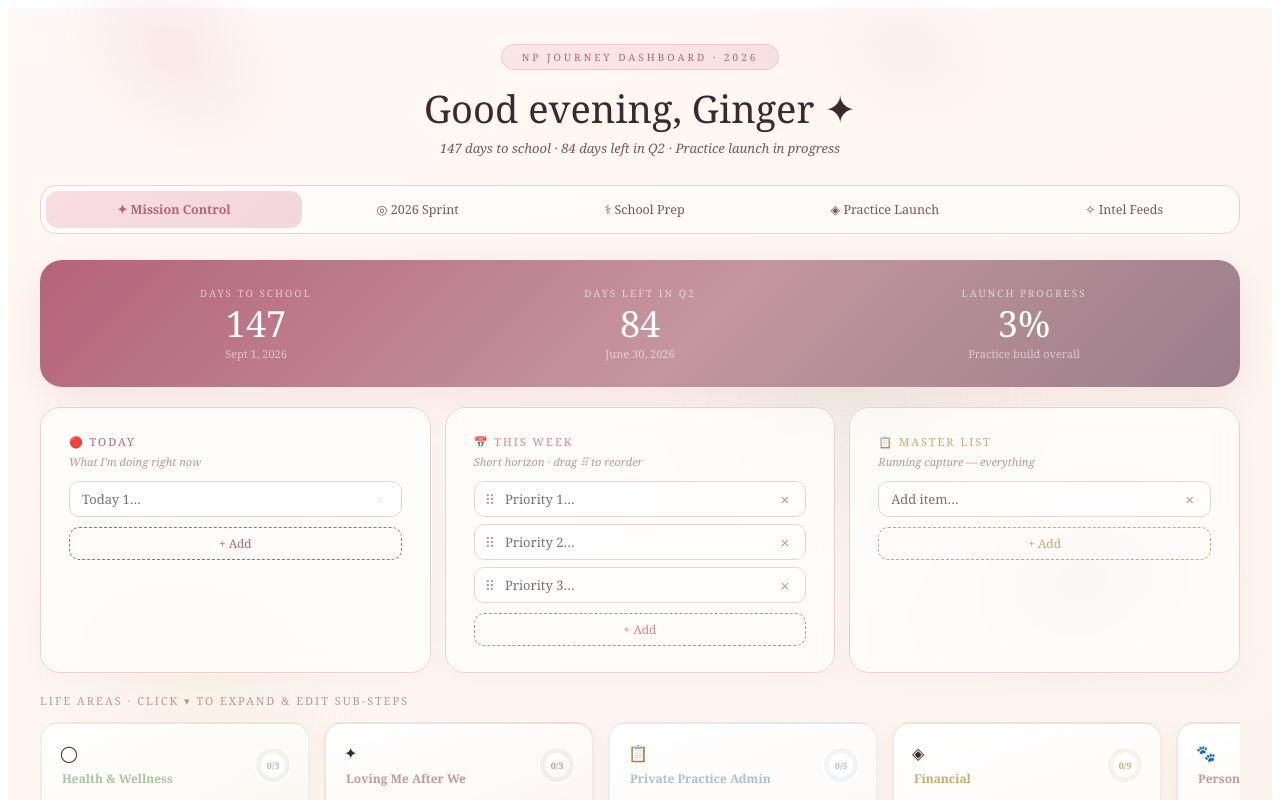
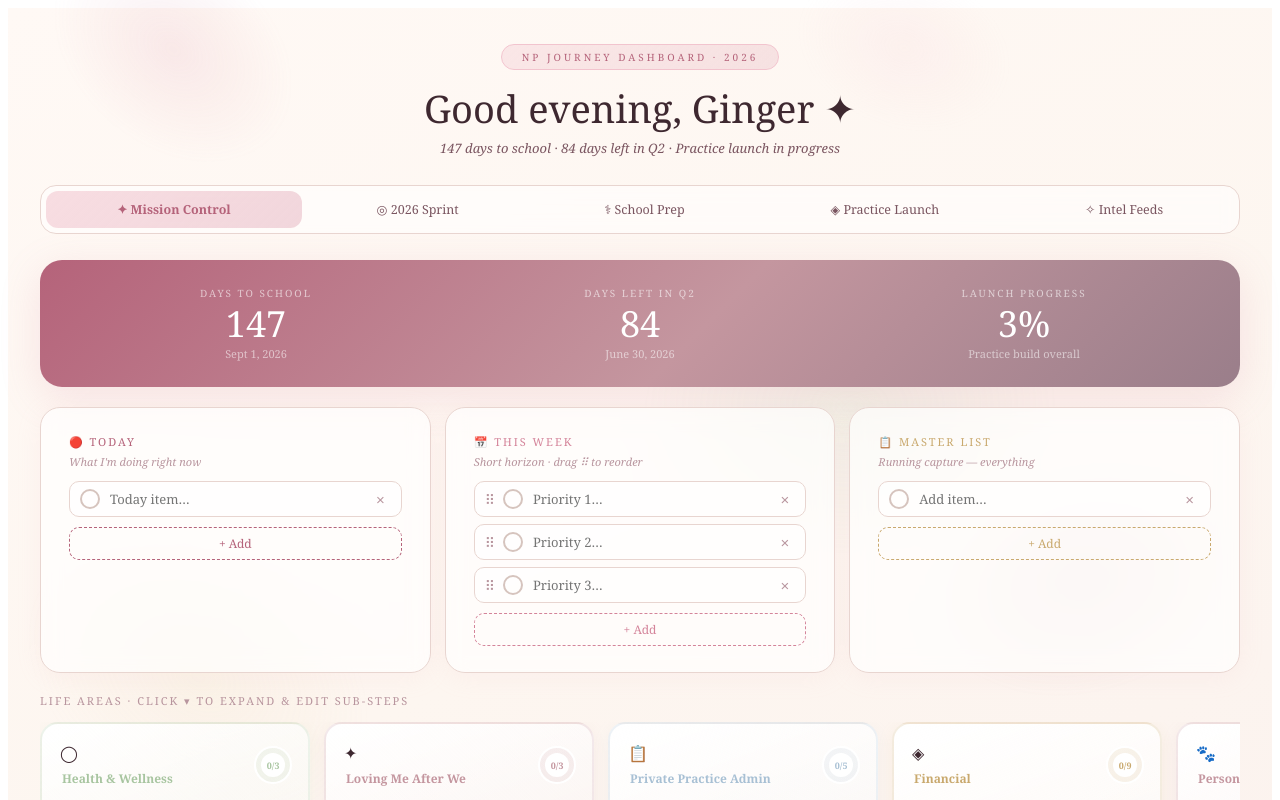
Before and after one commit to gingerlatte/master-sprint-dashboard, a React (Vite) app: page / in a window 1280 px wide. Shown: the top 800 px of the page. Built offline with nearby package versions, Linux system fonts and the light colour scheme.

Commit message:
Update App.jsx

```diff
--- a/src/App.jsx
+++ b/src/App.jsx
@@ -452,14 +452,20 @@ export default function App(){
                 <div style={{fontSize:"11px",letterSpacing:"2px",textTransform:"uppercase",color:C.deep,marginBottom:"5px"}}>🔴 Today</div>
                 <p style={{margin:"0 0 12px",fontSize:"11px",color:C.muted,fontStyle:"italic"}}>What I'm doing right now</p>
                 <div style={{display:"flex",flexDirection:"column",gap:"7px"}}>
-                  {(todayList||[]).map((p,i)=>(
-                    <div key={i} style={{display:"flex",alignItems:"center",gap:"8px",padding:"7px 10px",borderRadius:"10px",background:"rgba(255,255,255,0.6)",border:`1px solid ${C.dusty}`}}>
-                      <input value={p} placeholder={`Today ${i+1}…`} onChange={e=>{const n=[...todayList];n[i]=e.target.value;setTodayList(n);}} style={{flex:1,border:"none",background:"transparent",fontSize:"13px",color:p?C.text:C.muted,fontFamily:"Georgia,serif",outline:"none"}}/>
-                      <button onClick={()=>setTodayList(todayList.filter((_,idx)=>idx!==i))} style={{background:"transparent",border:"none",color:C.muted,fontSize:"15px",cursor:"pointer",opacity:todayList.length===1?0.2:1}}>×</button>
+                  {(todayList||[]).map((p,i)=>{
+                    const txt=typeof p==="object"?p.text:p;
+                    const done=typeof p==="object"?p.done:false;
+                    return(
+                    <div key={i} style={{display:"flex",alignItems:"center",gap:"8px",padding:"7px 10px",borderRadius:"10px",background:done?"rgba(0,0,0,0.03)":"rgba(255,255,255,0.6)",border:`1px solid ${done?C.taupe:C.dusty}`}}>
+                      <div onClick={()=>{const n=[...todayList];n[i]={text:txt,done:!done};setTodayList(n);}} style={{width:"16px",height:"16px",borderRadius:"50%",flexShrink:0,border:`2px solid ${done?C.deep:C.taupe}`,background:done?C.deep:"transparent",cursor:"pointer",display:"flex",alignItems:"center",justifyContent:"center"}}>
+                        {done&&<span style={{color:"white",fontSize:"9px"}}>✓</span>}
+                      </div>
+                      <input value={txt} placeholder="Today item…" onChange={e=>{const n=[...todayList];n[i]={text:e.target.value,done};setTodayList(n);}} style={{flex:1,border:"none",background:"transparent",fontSize:"13px",color:done?C.muted:txt?C.text:C.muted,fontFamily:"Georgia,serif",outline:"none",textDecoration:done?"line-through":"none"}}/>
+                      <button onClick={()=>setTodayList(todayList.filter((_,idx)=>idx!==i))} style={{background:"transparent",border:"none",color:C.muted,fontSize:"15px",cursor:"pointer"}}>×</button>
                     </div>
-                  ))}
+                  );})}
                 </div>
-                <button onClick={()=>setTodayList(p=>[...p,""])} style={{marginTop:"10px",width:"100%",padding:"7px",borderRadius:"10px",border:`1px dashed ${C.deep}`,background:"transparent",color:C.deep,fontSize:"12px",cursor:"pointer",fontFamily:"Georgia,serif"}}>+ Add</button>
+                <button onClick={()=>setTodayList(p=>[...p,{text:"",done:false}])} style={{marginTop:"10px",width:"100%",padding:"7px",borderRadius:"10px",border:`1px dashed ${C.deep}`,background:"transparent",color:C.deep,fontSize:"12px",cursor:"pointer",fontFamily:"Georgia,serif"}}>+ Add</button>
               </div>
 
               {/* THIS WEEK */}
@@ -475,7 +481,10 @@ export default function App(){
                       onDragEnd={()=>{setPriDrag(null);setPriDragOver(null);}}
                       style={{display:"flex",alignItems:"center",gap:"8px",padding:"7px 10px",borderRadius:"10px",background:priDragOver===i?`${C.blush}30`:"rgba(255,255,255,0.6)",border:`1px solid ${priDragOver===i?C.rose:C.dusty}`}}>
                       <span style={{color:C.muted,fontSize:"14px",cursor:"grab"}}>⠿</span>
-                      <input value={p} placeholder={`Priority ${i+1}…`} onChange={e=>{const n=[...priorities];n[i]=e.target.value;setPri(n);}} style={{flex:1,border:"none",background:"transparent",fontSize:"13px",color:p?C.text:C.muted,fontFamily:"Georgia,serif",outline:"none"}}/>
+                      <div onClick={()=>{const n=[...priorities];const txt=typeof n[i]==="object"?n[i].text:n[i];const done=typeof n[i]==="object"?n[i].done:false;n[i]={text:txt,done:!done};setPri(n);}} style={{width:"16px",height:"16px",borderRadius:"50%",flexShrink:0,border:`2px solid ${(typeof p==="object"?p.done:false)?C.rose:C.taupe}`,background:(typeof p==="object"?p.done:false)?C.rose:"transparent",cursor:"pointer",display:"flex",alignItems:"center",justifyContent:"center"}}>
+                        {(typeof p==="object"?p.done:false)&&<span style={{color:"white",fontSize:"9px"}}>✓</span>}
+                      </div>
+                      <input value={typeof p==="object"?p.text:p} placeholder={`Priority ${i+1}…`} onChange={e=>{const n=[...priorities];const done=typeof n[i]==="object"?n[i].done:false;n[i]={text:e.target.value,done};setPri(n);}} style={{flex:1,border:"none",background:"transparent",fontSize:"13px",color:(typeof p==="object"?p.done:false)?C.muted:(typeof p==="object"?p.text:p)?C.text:C.muted,fontFamily:"Georgia,serif",outline:"none",textDecoration:(typeof p==="object"?p.done:false)?"line-through":"none"}}/>
                       <button onClick={()=>setPri(priorities.filter((_,idx)=>idx!==i))} style={{background:"transparent",border:"none",color:C.muted,fontSize:"15px",cursor:"pointer",opacity:priorities.length===1?0.2:1}}>×</button>
                     </div>
                   ))}
@@ -488,14 +497,20 @@ export default function App(){
                 <div style={{fontSize:"11px",letterSpacing:"2px",textTransform:"uppercase",color:C.gold,marginBottom:"5px"}}>📋 Master List</div>
                 <p style={{margin:"0 0 12px",fontSize:"11px",color:C.muted,fontStyle:"italic"}}>Running capture — everything</p>
                 <div style={{display:"flex",flexDirection:"column",gap:"7px",maxHeight:"220px",overflowY:"auto"}}>
-                  {(masterList||[]).map((p,i)=>(
-                    <div key={i} style={{display:"flex",alignItems:"center",gap:"8px",padding:"7px 10px",borderRadius:"10px",background:"rgba(255,255,255,0.6)",border:`1px solid ${C.dusty}`}}>
-                      <input value={p} placeholder="Add item…" onChange={e=>{const n=[...masterList];n[i]=e.target.value;setMasterList(n);}} style={{flex:1,border:"none",background:"transparent",fontSize:"13px",color:p?C.text:C.muted,fontFamily:"Georgia,serif",outline:"none"}}/>
+                  {(masterList||[]).map((p,i)=>{
+                    const txt=typeof p==="object"?p.text:p;
+                    const done=typeof p==="object"?p.done:false;
+                    return(
+                    <div key={i} style={{display:"flex",alignItems:"center",gap:"8px",padding:"7px 10px",borderRadius:"10px",background:done?"rgba(0,0,0,0.03)":"rgba(255,255,255,0.6)",border:`1px solid ${done?C.taupe:C.dusty}`}}>
+                      <div onClick={()=>{const n=[...masterList];n[i]={text:txt,done:!done};setMasterList(n);}} style={{width:"16px",height:"16px",borderRadius:"50%",flexShrink:0,border:`2px solid ${done?C.gold:C.taupe}`,background:done?C.gold:"transparent",cursor:"pointer",display:"flex",alignItems:"center",justifyContent:"center"}}>
+                        {done&&<span style={{color:"white",fontSize:"9px"}}>✓</span>}
+                      </div>
+                      <input value={txt} placeholder="Add item…" onChange={e=>{const n=[...masterList];n[i]={text:e.target.value,done};setMasterList(n);}} style={{flex:1,border:"none",background:"transparent",fontSize:"13px",color:done?C.muted:txt?C.text:C.muted,fontFamily:"Georgia,serif",outline:"none",textDecoration:done?"line-through":"none"}}/>
                       <button onClick={()=>setMasterList(masterList.filter((_,idx)=>idx!==i))} style={{background:"transparent",border:"none",color:C.muted,fontSize:"15px",cursor:"pointer"}}>×</button>
                     </div>
-                  ))}
+                  );})}
                 </div>
-                <button onClick={()=>setMasterList(p=>[...p,""])} style={{marginTop:"10px",width:"100%",padding:"7px",borderRadius:"10px",border:`1px dashed ${C.gold}`,background:"transparent",color:C.gold,fontSize:"12px",cursor:"pointer",fontFamily:"Georgia,serif"}}>+ Add</button>
+                <button onClick={()=>setMasterList(p=>[...p,{text:"",done:false}])} style={{marginTop:"10px",width:"100%",padding:"7px",borderRadius:"10px",border:`1px dashed ${C.gold}`,background:"transparent",color:C.gold,fontSize:"12px",cursor:"pointer",fontFamily:"Georgia,serif"}}>+ Add</button>
               </div>
             </div>
             <div>
```
